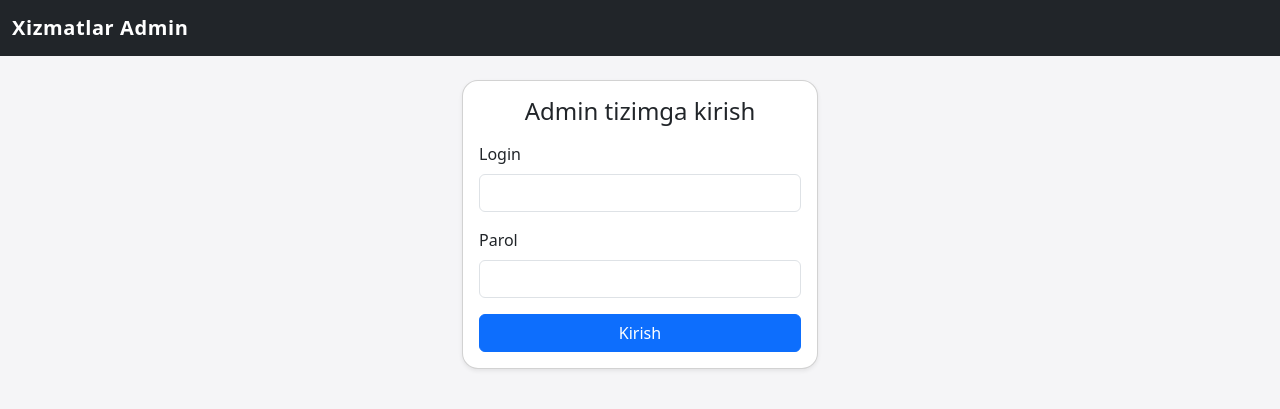
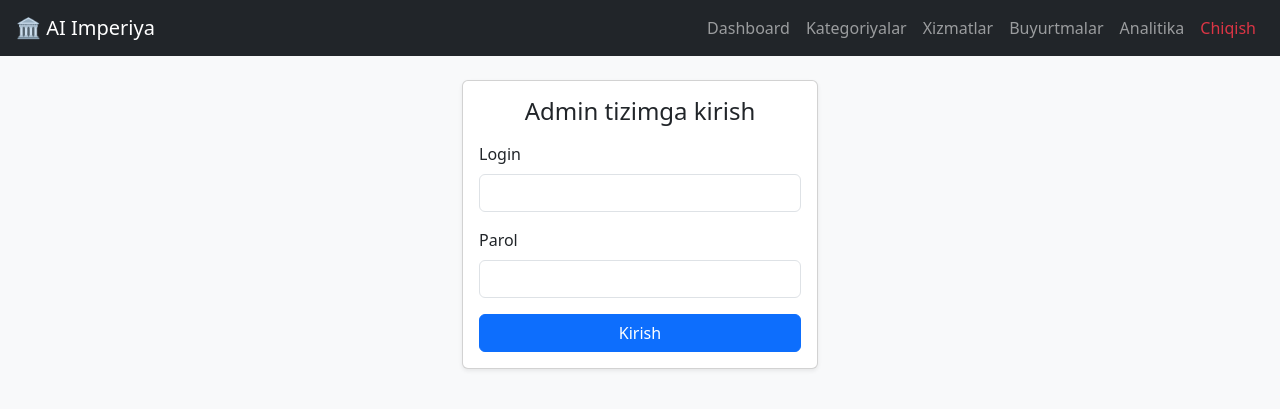
Before and after one commit to Mirfayziev/Xizmat_Korsatish, a Flask app: page /admin/login in a window 1280 px wide. Shown: the top 409 px of the page. Run offline with Flask 3, Linux system fonts and the light colour scheme.

Commit message:
Update base.html

```diff
--- a/templates/base.html
+++ b/templates/base.html
@@ -1,49 +1,61 @@
-<!doctype html>
-<html lang="uz">
+<!DOCTYPE html>
+<html lang="en">
 <head>
-  <meta charset="utf-8">
-  <title>Xizmatlar Admin Panel</title>
+    <meta charset="UTF-8">
+    <title>AI Imperiya Admin</title>
+
     <meta name="viewport" content="width=device-width, initial-scale=1">
-  <link href="https://cdn.jsdelivr.net/npm/bootstrap@5.3.3/dist/css/bootstrap.min.css" rel="stylesheet">
-  <link rel="stylesheet" href="{{ url_for('static', filename='styles.css') }}">
+
+    <!-- Bootstrap 5 -->
+    <link
+        href="https://cdn.jsdelivr.net/npm/bootstrap@5.3.0/dist/css/bootstrap.min.css"
+        rel="stylesheet">
+
+    <link rel="stylesheet" href="/static/css/style.css">
 </head>
-<body>
-<nav class="navbar navbar-expand-lg navbar-dark bg-dark mb-4">
-  <div class="container-fluid">
-    <a class="navbar-brand" href="{{ url_for('admin_dashboard') }}">Xizmatlar Admin</a>
-    {% if session.get('admin_logged_in') %}
-    <button class="navbar-toggler" type="button" data-bs-toggle="collapse" data-bs-target="#navbarNav">
+
+<body class="bg-light">
+
+<nav class="navbar navbar-expand-lg navbar-dark bg-dark px-3">
+    <a class="navbar-brand" href="/admin/dashboard">
+        🏛️ AI Imperiya
+    </a>
+
+    <button class="navbar-toggler" type="button" data-bs-toggle="collapse"
+            data-bs-target="#navbarNav">
         <span class="navbar-toggler-icon"></span>
     </button>
+
     <div class="collapse navbar-collapse" id="navbarNav">
-      <ul class="navbar-nav me-auto mb-2 mb-lg-0">
-        <li class="nav-item"><a class="nav-link" href="{{ url_for('admin_dashboard') }}">Dashboard</a></li>
-        <li class="nav-item"><a class="nav-link" href="{{ url_for('admin_categories') }}">Kategoriyalar</a></li>
-        <li class="nav-item"><a class="nav-link" href="{{ url_for('admin_services') }}">Xizmatlar</a></li>
-        <li class="nav-item"><a class="nav-link" href="{{ url_for('admin_orders') }}">Buyurtmalar</a></li>
-        <li class="nav-item"><a class="nav-link" href="{{ url_for('admin_analytics') }}">Analitika</a></li>
+
+        <ul class="navbar-nav ms-auto">
+            <li class="nav-item"><a class="nav-link" href="/admin/dashboard">Dashboard</a></li>
+            <li class="nav-item"><a class="nav-link" href="/admin/categories">Kategoriyalar</a></li>
+            <li class="nav-item"><a class="nav-link" href="/admin/services">Xizmatlar</a></li>
+            <li class="nav-item"><a class="nav-link" href="/admin/orders">Buyurtmalar</a></li>
+            <li class="nav-item"><a class="nav-link" href="/admin/analytics">Analitika</a></li>
+            <li class="nav-item"><a class="nav-link text-danger" href="/admin/logout">Chiqish</a></li>
         </ul>
-      <span class="navbar-text me-3">Admin</span>
-      <a class="btn btn-outline-light btn-sm" href="{{ url_for('admin_logout') }}">Chiqish</a>
-    </div>
-    {% endif %}
+
     </div>
 </nav>
 
-<div class="container">
+
+<div class="container py-4">
     {% with messages = get_flashed_messages(with_categories=true) %}
         {% if messages %}
             {% for cat, msg in messages %}
-        <div class="alert alert-{{ cat }} alert-dismissible fade show" role="alert">
-          {{ msg }}
-          <button type="button" class="btn-close" data-bs-dismiss="alert"></button>
-        </div>
+                <div class="alert alert-{{cat}}">{{ msg }}</div>
             {% endfor %}
         {% endif %}
     {% endwith %}
+
     {% block content %}{% endblock %}
 </div>
 
-<script src="https://cdn.jsdelivr.net/npm/bootstrap@5.3.3/dist/js/bootstrap.bundle.min.js"></script>
+<script src="https://cdn.jsdelivr.net/npm/bootstrap@5.3.0/dist/js/bootstrap.bundle.min.js"></script>
+
+<script src="/static/js/charts.js"></script>
+
 </body>
 </html>
```
Lines whose indentation alone changed are shown as unchanged.
